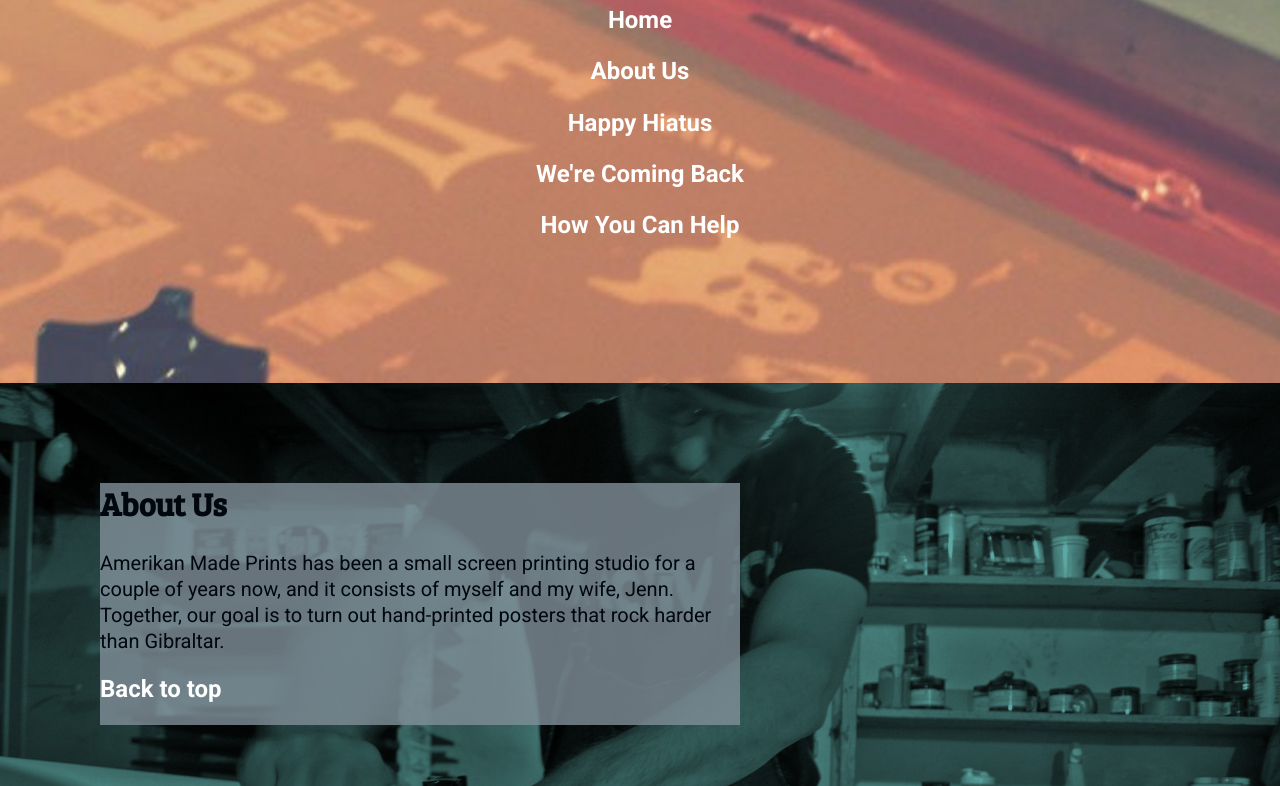
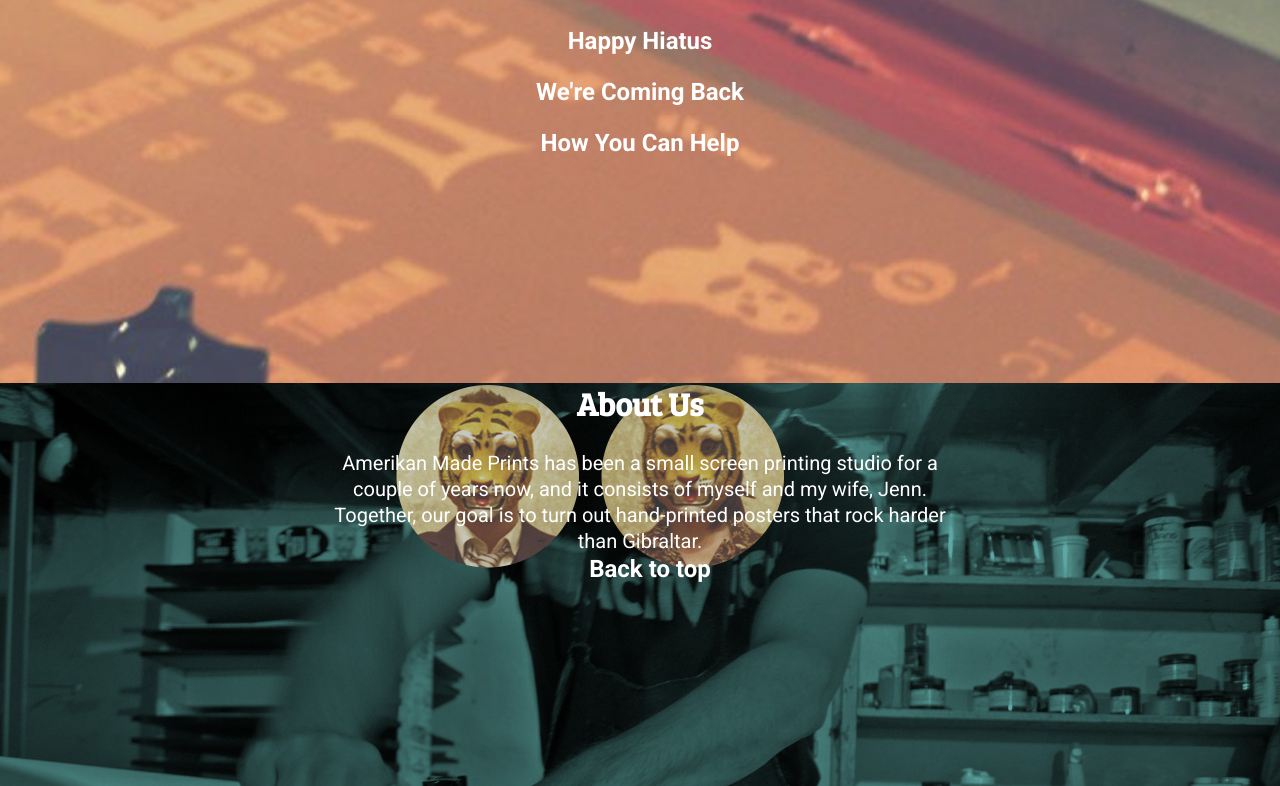
Before and after one commit to janechao/Amerikan-Made, a plain HTML site: page index.html in a window 1280 px wide. Shown: the part 417-1203 px from the top of the page. Drawn offline with Linux system fonts and the light colour scheme.

Commit message:
working
working

```diff
--- a/index.html
+++ b/index.html
@@ -11,9 +11,9 @@
 
 <section class="one" id="home">
     <div class="text">
-        <img src="/img/logo.png" alt="Logo" style="width:500px;">
+        <img src="/img/logo.png" alt="Logo" style="width:450px;">
 
-        <h2>Amerikan Made Prints</h2>
+       <!-- <h2>Amerikan Made Prints</h2> -->
             <p><a href="#home">Home</a></p>
             <p><a href="#aboutus">About Us</a></p>
             <p><a href="#happyhiatus">Happy Hiatus</a></p>
@@ -23,11 +23,17 @@
 </section>
 
 <section class="two" id="aboutus">
-    <div class="text">
-        <h2>About Us</h2>
-        <p>Amerikan Made Prints has been a small screen printing studio for a couple of years now, and it consists of myself and my wife, Jenn. Together, our goal is to turn out hand-printed posters that rock harder than Gibraltar. </p>
-        <p><a href="#home">Back to top</a></p>
+    <div class="headshots">
+        <img src="/img/keith-bowman-mask.png" alt="Keith Bowman" style="width:200px;">
+        <img src="/img/jenn-bowman-mask.png" alt="Jenn Bowman" style="width:200px;">
     </div>
+        <div class="text">
+            <h2>About Us</h2>
+            <p>Amerikan Made Prints has been a small screen printing studio for a couple of years now, and it consists of myself and my wife, Jenn. Together, our goal is to turn out hand-printed posters that rock harder than Gibraltar. </p>
+        </div>
+        <div>
+            <p class="back"><a href="#home">Back to top</a></p>
+        </div>
 </section>
 
 <section class="three" id="happyhiatus">
@@ -39,16 +45,16 @@
 </section>
 
 <section class="four" id="back">
-    <div class="We're Coming Back">
-        <h2>Happy Hiatus</h2>
+    <div class="text">
+        <h2>We're Coming Back</h2>
         <p>It’s now been 4 years since his birth and almost two years on hiatus. The urge to return to the life of laying down ink is too strong to ignore. It’s a part of our life that we are very passionate about and it has sorely been missed. Those who have followed our adventures know that we are basically a D.I.Y. shop using handmade equipment. Unfortunately the exposure unit, our most important piece of equipment, has become unreliable and needs to be replaced. It's especially apparent when our poster designs call for high detail or halftones. Also, most of our supplies such as emulsion, ink, paper and shipping supplies need to be replenished.</p>
         <p><a href="#home">Back to top</a></p>
     </div>
 </section>
 
 <section class="five" id="help">
-    <div class="Somewhat of a Comeback">
-        <h2>Happy Hiatus</h2>
+    <div class="five">
+        <h2>Somewhat of a Comeback</h2>
         <p>It’s now been 4 years since his birth and almost two years on hiatus. The urge to return to the life of laying down ink is too strong to ignore. It’s a part of our life that we are very passionate about and it has sorely been missed. Those who have followed our adventures know that we are basically a D.I.Y. shop using handmade equipment. Unfortunately the exposure unit, our most important piece of equipment, has become unreliable and needs to be replaced. It's especially apparent when our poster designs call for high detail or halftones. Also, most of our supplies such as emulsion, ink, paper and shipping supplies need to be replenished.</p>
         <p><a href="#home">Back to top</a></p>
     </div>
--- a/scss/screen.scss
+++ b/scss/screen.scss
@@ -1,5 +1,4 @@
 $green: #30e8bd;
-$dgreen: #16c79e;
 
 html, body {
         font-size: 100%;
@@ -39,7 +38,7 @@ a {
     &:hover{
         background-color: $green;
         padding: 7px;
-        border-bottom: 5px solid $dgreen;
+        border-bottom: 5px solid black;
         color: black;
     }
 }
@@ -48,7 +47,13 @@ a {
         width: 50%;
         color: white;
         position: absolute;
-        margin: absolute;
+    }
+
+    .back {
+        position: relative;
+        bottom: 20px;
+        text-align: center;
+        margin-left: 20px;
     }
 
     h2 {
@@ -61,6 +66,9 @@ a {
     .one {
         background-image: url(/img/home.jpg);
         .text {
+            width: 50%;
+            color: white;
+            position: absolute;
             text-align: center;
             background-color: none;
             margin-left: auto;
@@ -68,16 +76,25 @@ a {
             position: relative;
         }
     }
+
     .two {
         background-image: url(/img/two.jpg);
+        .headshots{
+
+            margin-left: 30%;
+            position: absolute;
+            padding: 0px;
+        }
+        .text{
+            text-align: center;
+            background-color: none;
+            margin-left: auto;
+            margin-right: auto;
+            position: relative;
+        }
     }
 
-    .two .text {
-        background-color: rgba(129, 143, 153, 0.8);
-        color: #00070F;
-        top: 100px;
-        left: 100px;
-    }
+
 
     .three {
         background-image: url(/img/hiatus.jpg);
```
Also changed, not shown: css/screen.css.
